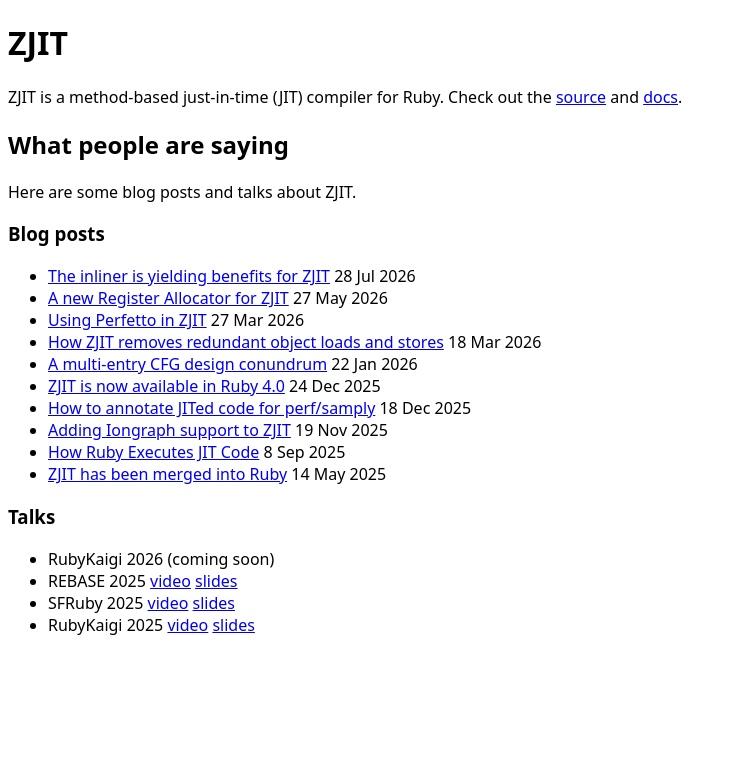
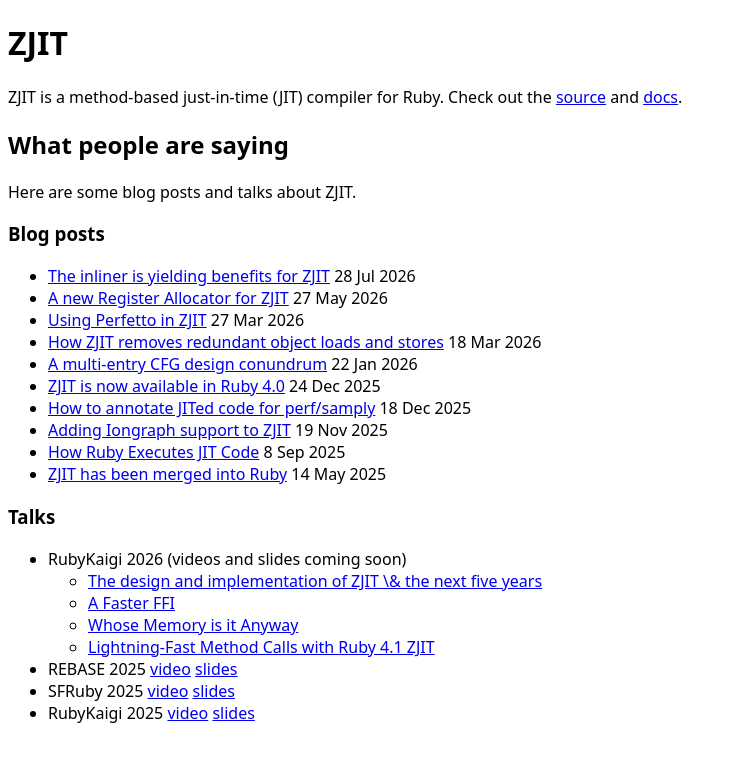
Before and after one commit to Shopify/zjit-website, a Jekyll site: the page built from index.md, in a window 1280 px wide. Shown: the top 762 px of the page, without its empty margins (0-736 px from the left). Built offline with Jekyll 4.4.1, drawn with Linux system fonts in a browser that asks for light colours.

Commit message:
Link to RubyKaigi 2026 presentation pages

```diff
--- a/index.md
+++ b/index.md
@@ -25,7 +25,11 @@ Here are some blog posts and talks about ZJIT.
 
 ### Talks
 
-* RubyKaigi 2026 (coming soon)
+* RubyKaigi 2026 (videos and slides coming soon)
+  * [The design and implementation of ZJIT \& the next five years](https://rubykaigi.org/2026/presentations/tekknolagi.html)
+  * [A Faster FFI](https://rubykaigi.org/2026/presentations/tenderlove.html)
+  * [Whose Memory is it Anyway](https://rubykaigi.org/2026/presentations/jacob-shops.html)
+  * [Lightning-Fast Method Calls with Ruby 4.1 ZJIT](https://rubykaigi.org/2026/presentations/k0kubun.html)
 * REBASE 2025 [video](https://www.youtube.com/watch?v=zPrSG2e10Ig) [slides](https://speakerdeck.com/k0kubun/rebase-2025)
 * SFRuby 2025 [video](https://www.youtube.com/watch?v=XSdBCKepWHM) [slides](https://speakerdeck.com/k0kubun/san-francisco-ruby-conference-2025)
 * RubyKaigi 2025 [video](https://www.youtube.com/watch?v=1CCDuRW0OLk) [slides](https://www.slideshare.net/slideshow/zjit-building-a-next-generation-ruby-jit/278807093)
```
